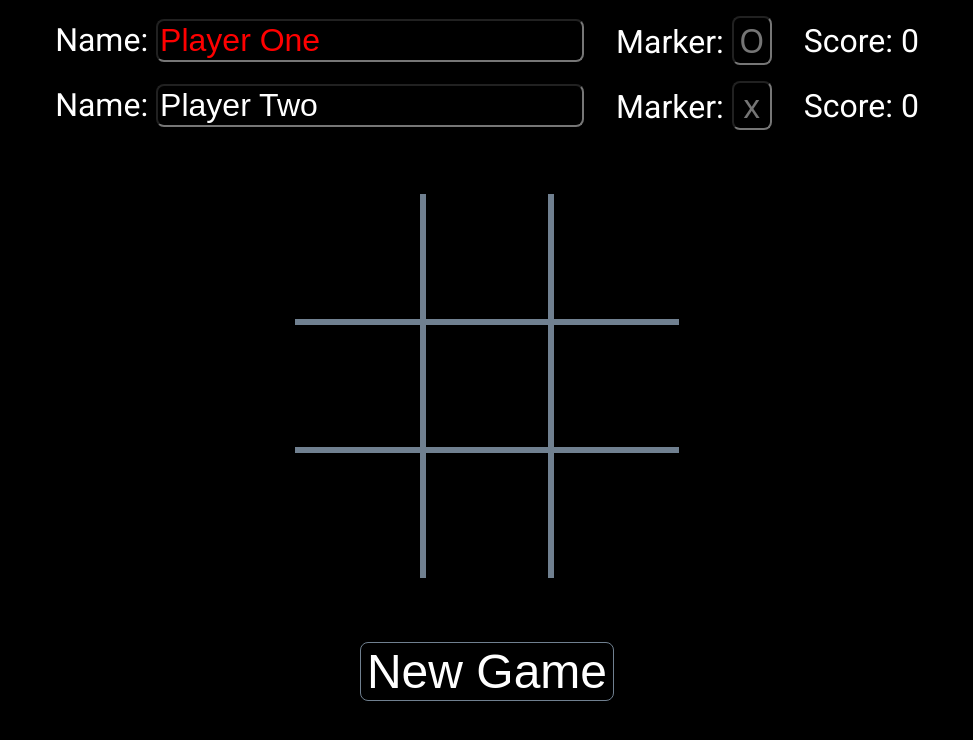
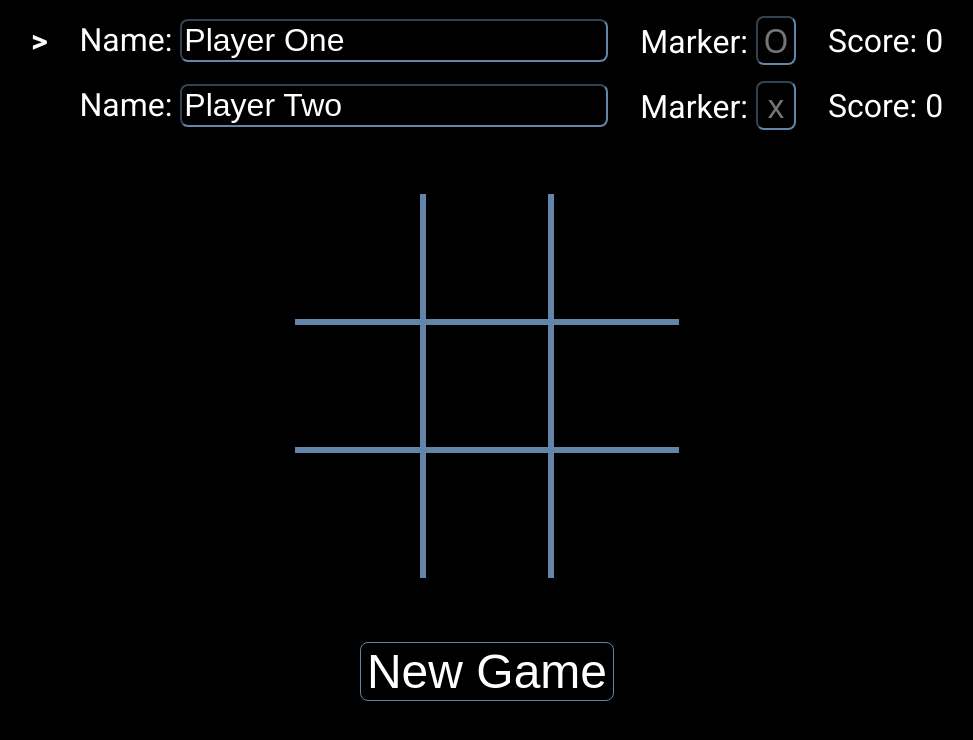
Before and after one commit to BlurryQ/tic-tac-toe, a plain HTML site: page index.html in a window 1280 px wide. Both pictures are taken after a click on the button "New Game". Shown: the whole page, without its empty margins (153-1126 px from the left). Drawn offline with Linux system fonts and the light colour scheme; a web font is replaced by a local one.

Commit message:
Limited marker length and updated board colour

```diff
--- a/index.html
+++ b/index.html
@@ -12,12 +12,14 @@
 </head>
 <body>
     <div class="wrapper">
-        <div class="player-info">
+        <div class="player-info" id="player-one-info">
+            <div id="player-one-turn">></div>
             <div>Name: <input type="text" id="player-one-name" placeholder="Player One"></input></div>
             <div>Marker: <input type="text" id="player-one-marker" placeholder="O"></input></div>
             <div id="player-one-score">Score: 0</div>
         </div>
-        <div class="player-info">
+        <div class="player-info" id="player-two-info">
+            <div id="player-two-turn">></div>
             <div>Name: <input type="text" id="player-two-name" placeholder="Player Two"></input></div>
             <div>Marker: <input type="text" id="player-two-marker" placeholder="x"></input></div>
             <div id="player-two-score">Score: 0</div>
--- a/script.js
+++ b/script.js
@@ -28,8 +28,9 @@ function newInterface() {
     }
     const getPlayerMarker = (player) => {
         const playerMarkerToFind = "player-" + player + "-marker"
-        const playerMarker = document.getElementById(playerMarkerToFind).value
+        let playerMarker = document.getElementById(playerMarkerToFind).value
         if(!playerMarker) { return player === "one" ? "O" : "x" }
+        if(playerMarker.length > 1) { playerMarker = playerMarker[0] }
         return playerMarker
     }
     const displayScores = (playerOne, playerTwo) => {
@@ -42,20 +43,20 @@ function newInterface() {
     const displayTurn = (currentPlayer) => {
         const playerOneNameDiv = document.getElementById("player-one-name")
         const playerTwoNameDiv = document.getElementById("player-two-name")
+        const playerOneTurn = document.getElementById("player-one-turn")
+        const playerTwoTurn = document.getElementById("player-two-turn")
         const playerOnePlaceholder = playerOneNameDiv.placeholder
         const playerTwoPlaceholder = playerTwoNameDiv.placeholder
         const playerOneValue = playerOneNameDiv.value
         const playerTwoValue = playerTwoNameDiv.value
         const currentPlayerName = capitalisedFirstLetter(currentPlayer.getName())
         if(playerOnePlaceholder === currentPlayerName || playerOneValue === currentPlayerName) {
-            playerOneNameDiv.style.cssText = "color: red"
-            playerTwoNameDiv.style.cssText = "color: white"
-
+            playerOneTurn.style.cssText = "color: white;"
+            playerTwoTurn.style.cssText = "color: black;"
         }
         if(playerTwoPlaceholder === currentPlayerName || playerTwoValue === currentPlayerName) {
-            playerTwoNameDiv.style.cssText = "color: red"
-            playerOneNameDiv.style.cssText = "color: white"
-
+            playerTwoTurn.style.cssText = "color: white;"
+            playerOneTurn.style.cssText = "color: black;"
         }
     }
     const declareWinner = (player) => {
@@ -228,6 +229,11 @@ function gameFlow (GAMEBOARD, interface) {
 let playerOneStarts = true
 function loadPage() {
 
+    const playerOneTurn = document.getElementById("player-one-turn")
+    const playerTwoTurn = document.getElementById("player-two-turn")
+    playerOneTurn.style.cssText = "color: black;"
+    playerTwoTurn.style.cssText = "color: black;"
+
     const playGame = document.getElementById("play-game")
         playGame.addEventListener("click", () => {
 
@@ -243,3 +249,16 @@ function loadPage() {
 /* running code */
 
 loadPage()
+
+
+/* const oneMarkerLimiter = document.getElementById("player-one-marker")
+oneMarkerLimiter.addEventListener("change", () => {
+    let enteredMarker = oneMarkerLimiter.value
+    console.log("Marker: " + enteredMarker + " and is " + enteredMarker.length + " chars long")
+    if(enteredMarker.length > 1) {
+        console.log("here")
+        let firstChar = enteredMarker[0]
+        enteredMarker = firstChar
+    }
+    console.warn(enteredMarker)
+}) */
--- a/style.css
+++ b/style.css
@@ -62,7 +62,7 @@ button {
     font-family: "Roboto", system-ui, "Segoe UI", Helvetica, Arial, sans-serif, "Apple Color Emoji", "Segoe UI Emoji", "Segoe UI Symbol";
     font-size: 2rem;
 
-    --gameboard-color: #708090;
+    --gameboard-color: #6485a7;
 }
 
 #player-one-name,
@@ -70,6 +70,7 @@ button {
 #player-one-marker,
 #player-two-marker {
     border-radius: 8px;
+    border-color: var(--gameboard-color);
     font-size: 1rem;
 }
 
@@ -106,6 +107,18 @@ button {
     margin-top: 0.5rem;
     gap: 1rem;
     align-items: center;
+}
+
+#player-one-turn,
+#player-two-turn {
+    font-weight: bolder;
+    animation: blinker 1s infinite;
+}
+
+@keyframes blinker {
+    0% { opacity: 1;}
+    50% { opacity: 0;}
+    100% { opacity: 1;}
 }
 
 #player-one-marker,
@@ -229,6 +242,11 @@ button {
         margin-right: 0.5rem;
     }
 
+    #player-one-turn,
+    #player-two-turn {
+        align-self: start;
+    }
+
     .player-info {
         gap: 0px;
         margin-left: 0.5rem;
```
